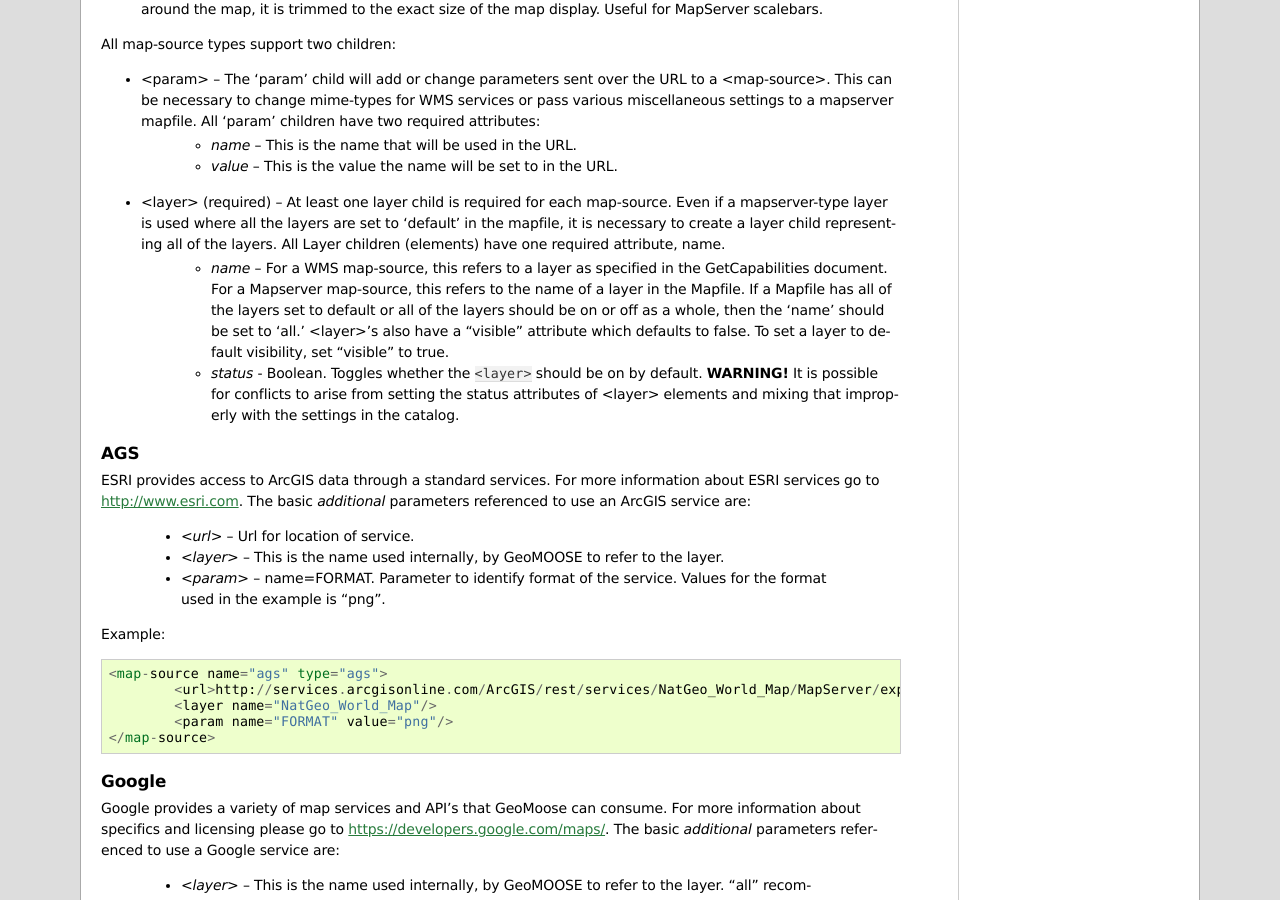
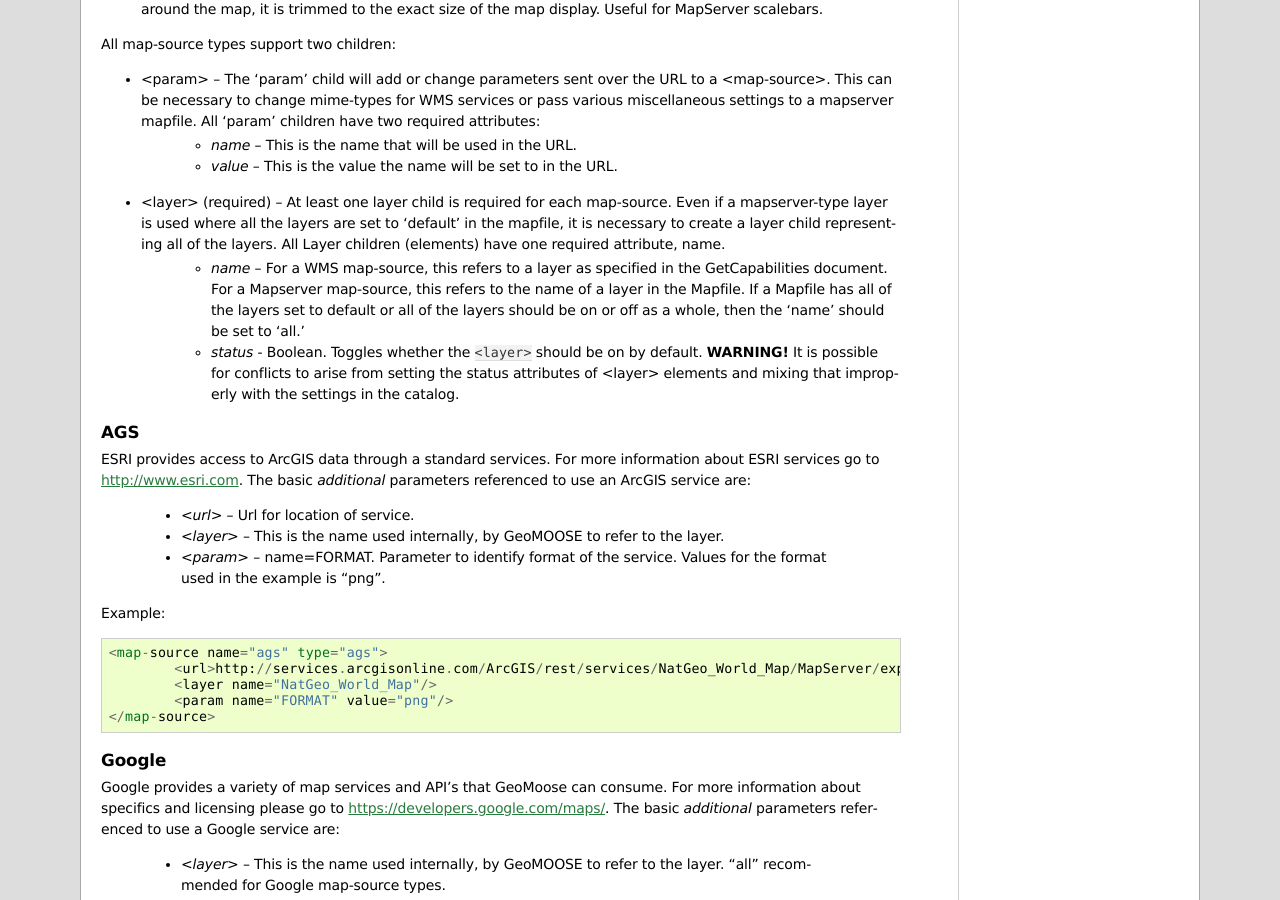
Before and after one commit to geomoose/geomoose-docs, a Sphinx documentation site: the page built from source/docs/mapbook.txt, in a window 1280 px wide and 900 px high, scrolled down 2024 px. Built offline with Sphinx 7.4.7, drawn with Linux system fonts in a browser that asks for light colours; some of the changed text lies outside the part shown.

Commit message:
other minor related quick doc updates, refs: geomoose/geomoose#49

```diff
--- a/source/docs/mapbook.txt
+++ b/source/docs/mapbook.txt
@@ -100,7 +100,7 @@
 	* *name* – This is the name that will be used in the URL.
 	* *value* – This is the value the name will be set to in the URL.
 * <layer> (required) – At least one layer child is required for each map-source.  Even if a mapserver-type layer is used where all the layers are set to 'default' in the mapfile, it is necessary to create a layer child representing all of the layers.  All Layer children (elements) have one required attribute, name.
-	* *name*  – For a WMS map-source, this refers to a layer as specified in the GetCapabilities document.  For a Mapserver map-source, this refers to the name of a layer in the Mapfile.  If a Mapfile has all of the layers set to default or all of the layers should be on or off as a whole, then the 'name' should be set to 'all.' <layer>'s also have a "visible" attribute which defaults to false.  To set a layer to default visibility, set "visible" to true.
+	* *name*  – For a WMS map-source, this refers to a layer as specified in the GetCapabilities document.  For a Mapserver map-source, this refers to the name of a layer in the Mapfile.  If a Mapfile has all of the layers set to default or all of the layers should be on or off as a whole, then the 'name' should be set to 'all.'
 	* *status* - Boolean. Toggles whether the ``<layer>`` should be on by default. **WARNING!** It is possible for conflicts to arise from setting the status attributes of <layer> elements and mixing that improperly with the settings in the catalog.
 
 AGS
@@ -267,16 +267,7 @@
 
 Note: As of GeoMoose 2.6.2 the Yahoo MapSource type is no longer available.  This is because GeoMoose 2.6.2 updated to OpenLayers 2.12 which has `dropped support <http://trac.osgeo.org/openlayers/ticket/3380>`_ for the Yahoo layer types.
 
-Yahoo provides a variety of map services that GeoMoose can consume. For more information about specifics and licensing please go to http://developer.yahoo.com/maps/.  The basic parameters as referenced to use a Yahoo service are:
-
-	* *<layer>*  – This is the name used internally, by GeoMOOSE to refer to the layer.  "all" recommended for Yahoo map-source types.
-	* *yahoo-type* – This is the type of yahoo layer that will be provided. This can include: map, satellite, and  hybrid.
-
-Example::
-
-	<map-source name="yahoo_map" type="yahoo" yahoo-type="map">
-		<layer name="all"/>
-	</map-source>
+Do not use the Yahoo layer types, they will no longer work.
 
 .. _mapbook_services:
 
```
